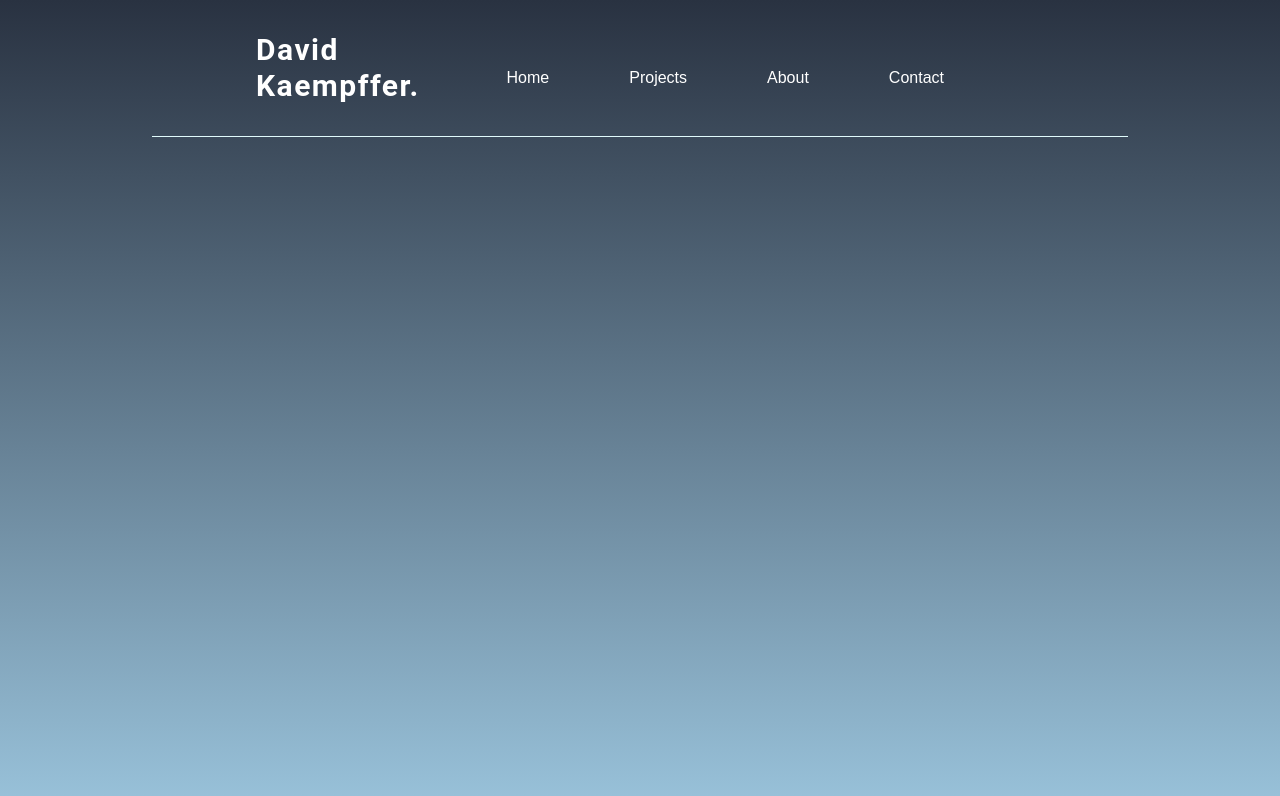
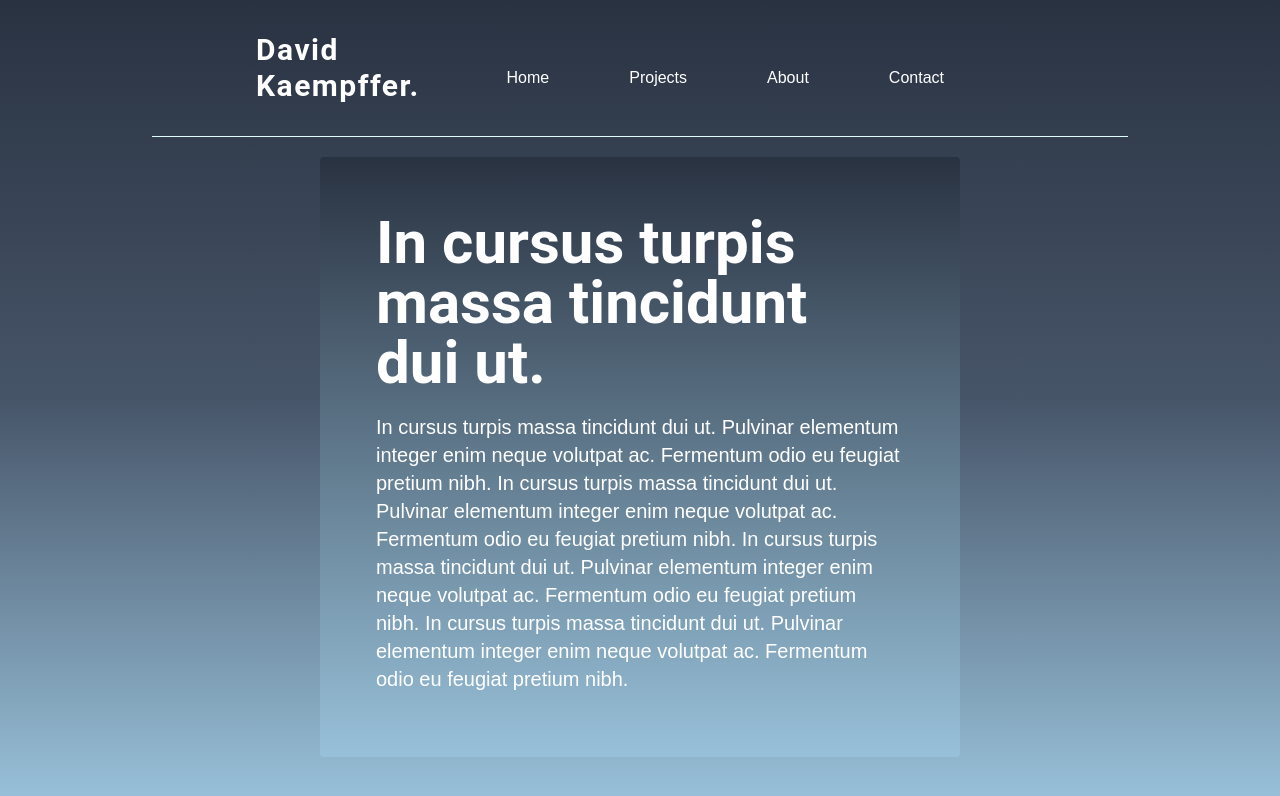
Before and after one commit to makaempffer/my-project, a React (Create React App) app: page /about in a window 1280 px wide. Shown: the top 796 px of the page. Built offline with nearby package versions, Linux system fonts and the light colour scheme.

Commit message:
Added simple About page

```diff
--- a/src/App.js
+++ b/src/App.js
@@ -3,16 +3,19 @@ import { BrowserRouter, Route, Routes } from 'react-router-dom';
 import NavBar from './components/NavBar';
 import Hero from './components/Hero';
 import Cards from './components/Cards';
+import About from './components/About';
+
 
 
 export default function App() {
   return (
     <BrowserRouter>
-      <div className='bg-gradient-to-b from-veryDarkBlue to-lightBlue h-screen'>
+      <div className='bg-gradient-to-b from-veryDarkBlue via-slate-600 to-lightBlue h-screen'>
         <NavBar />
         <Routes>
           <Route path="/" element={<Hero/>}></Route>
           <Route path="/projects" element={<Cards/>}></Route>
+          <Route path='/about' element={<About/>}></Route>
         </Routes>
       </div>
     </BrowserRouter>
--- /dev/null
+++ b/src/components/About.jsx
@@ -0,0 +1,23 @@
+
+
+export default function About() {
+    return (
+<div className='p-5 md:p-14 md:flex container h-3/4 rounded filter-blur w-3/4 md:w-1/2 mx-auto mt-5 bg-gradient-to-b from-veryDarkBlue to-lightBlue '>
+    <div className='space-y-5'>
+    <p className="text-4xl text-white font-roboto font-bold md:text-6xl">In cursus turpis massa tincidunt dui ut.</p>
+        <p className='text-xl font-outfit text-white'>In cursus turpis massa tincidunt dui ut.
+                    Pulvinar elementum integer enim neque volutpat ac.
+                    Fermentum odio eu feugiat pretium nibh.
+                    In cursus turpis massa tincidunt dui ut.
+                    Pulvinar elementum integer enim neque volutpat ac.
+                    Fermentum odio eu feugiat pretium nibh.
+                    In cursus turpis massa tincidunt dui ut.
+                    Pulvinar elementum integer enim neque volutpat ac.
+                    Fermentum odio eu feugiat pretium nibh.
+                    In cursus turpis massa tincidunt dui ut.
+                    Pulvinar elementum integer enim neque volutpat ac.
+                    Fermentum odio eu feugiat pretium nibh.</p>
+    </div>
+</div>
+    )
+}
--- a/src/components/Cards.js
+++ b/src/components/Cards.js
@@ -4,7 +4,7 @@ import casa2 from '../assets/house_card_example_2.png';
 export default function Cards() {
     return (
         <div className='p-5 md:p-14 md:flex container md:space-x-10 w-screen mx-auto space-y-5 md:space-y-0'>
-            <div className='w-fit md:w-80 h-1/3 rounded-lg md-h-1/2 md:opacity-50 hover:opacity-100 duration-500 shadow-md hover:shadow-md hover:scale-105'>
+            <div className='w-fit md:w-80 h-1/3 rounded-lg md-h-1/2 md:opacity-50 hover:opacity-100 duration-500 hover:shadow-md hover:scale-105'>
                 <div className='pt-5 px-5 pb-2 flex shrink-0 items-center justify-center'>
                     <div className='absolute w-40 h-40 flex items-center justify-center hover:blur-none md:blur duration-500'>
                         <button className='absolute w-40 h-40 text-white text-4xl opacity-70 md:opacity-100'>+</button>
@@ -13,13 +13,13 @@ export default function Cards() {
                 </div>
                 <div className='px-5'>
                     <a href='#house'>
-                        <h1 className='font-roboto font-bold text-2xl uppercase text-gray-700 underline underline-offset-4 decoration-white decoration-2'>
+                        <h1 className='font-roboto font-bold text-2xl uppercase text-white underline underline-offset-4 decoration-white decoration-2'>
                         House Name,
                         </h1>
                     </a>
                 </div>
                 <div className='px-5 overflow-auto'>
-                    <p className='font-outfit text-md text-gray-800'>
+                    <p className='font-outfit text-md text-white'>
                     In cursus turpis massa tincidunt dui ut.
                     Pulvinar elementum integer enim neque volutpat ac.
                     Fermentum odio eu feugiat pretium nibh.
@@ -36,14 +36,14 @@ export default function Cards() {
                 </div>
                 <div className='px-5'>
                     <a href='#house'>
-                        <h1 className='font-roboto font-bold text-2xl uppercase text-gray-700 underline underline-offset-4 decoration-white decoration-2'>
+                        <h1 className='font-roboto font-bold text-2xl uppercase text-white underline underline-offset-4 decoration-white decoration-2'>
                         House Name,
                         </h1>
                     </a>
 
                 </div>
                 <div className='px-5'>
-                    <p className='font-outfit text-md text-gray-800'>
+                    <p className='font-outfit text-md text-white'>
                     In cursus turpis massa tincidunt dui ut.
                     Pulvinar elementum integer enim neque volutpat ac.
                     Fermentum odio eu feugiat pretium nibh.
--- a/src/components/NavBar.js
+++ b/src/components/NavBar.js
@@ -3,11 +3,11 @@ export default function NavBar() {
     return (
       <nav className="md:container mx-auto p-6 border-b border-veryLightBlue">
         <div className="md:flex items-center justify-between">
-          <a href="/"><p className="font-roboto font-bold text-3xl pl-20 text-white py-2 md:pl-20 tracking-wider hover:underline decoration-sky-500">David Kaempffer.</p></a>
-          <div className="space-x-10 pt-5 pl-5 md:flex md:space-x-20 md:pr-40">
+          <a href="/"><p className="font-roboto font-bold text-3xl text-white py-2 md:pl-20 tracking-wider hover:underline decoration-sky-500">David Kaempffer.</p></a>
+          <div className="space-x-10 pt-5 md:flex md:space-x-20 md:pr-40">
               <a className='hover:text-slate-500 text-white font-outfit hover:scale-125 duration-300' href="/">Home</a>
               <a className='hover:text-slate-500 text-white font-outfit hover:scale-125 duration-300' href="/projects">Projects</a>
-              <a className='hover:text-slate-500 text-white font-outfit hover:scale-125 duration-300' href="#about">About</a>
+              <a className='hover:text-slate-500 text-white font-outfit hover:scale-125 duration-300' href="/about">About</a>
               <a className='hover:text-slate-500 text-white font-outfit hover:scale-125 duration-300' href="#contact">Contact</a>
           </div>
         </div>
```
